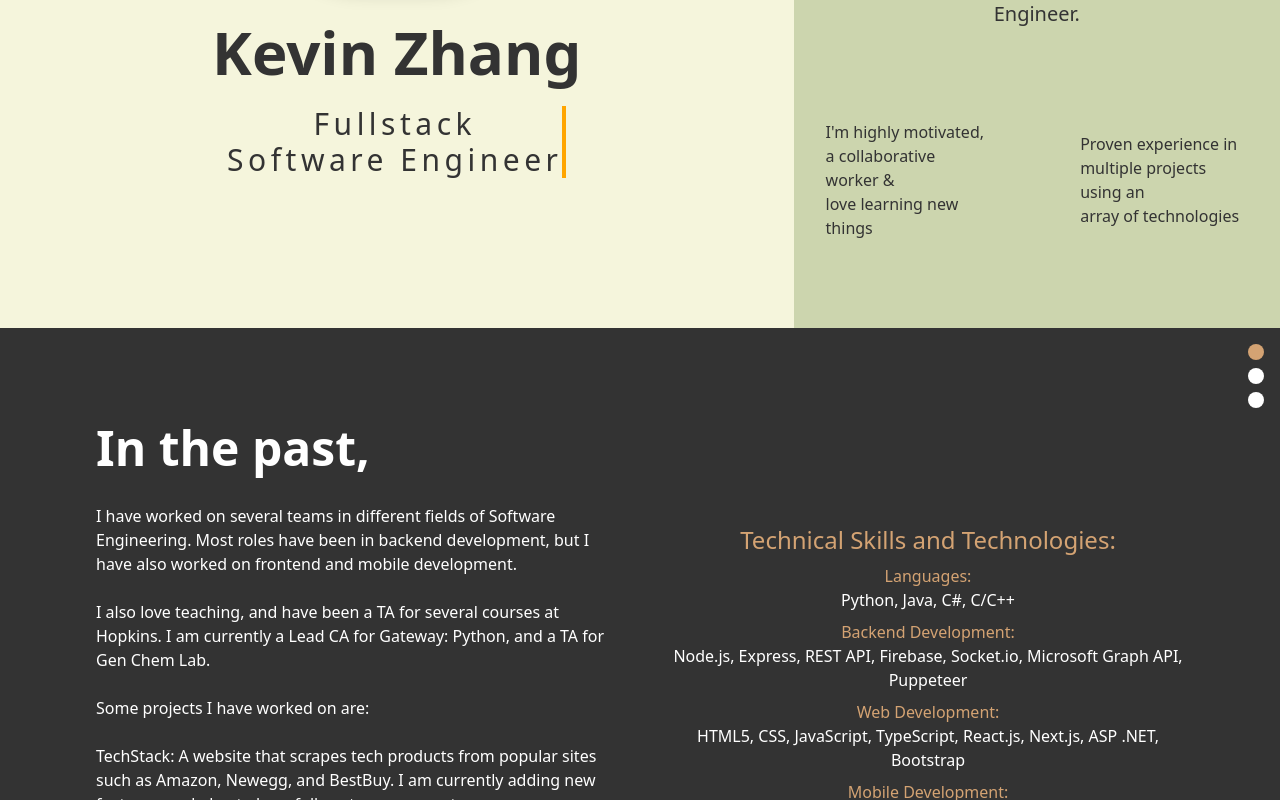
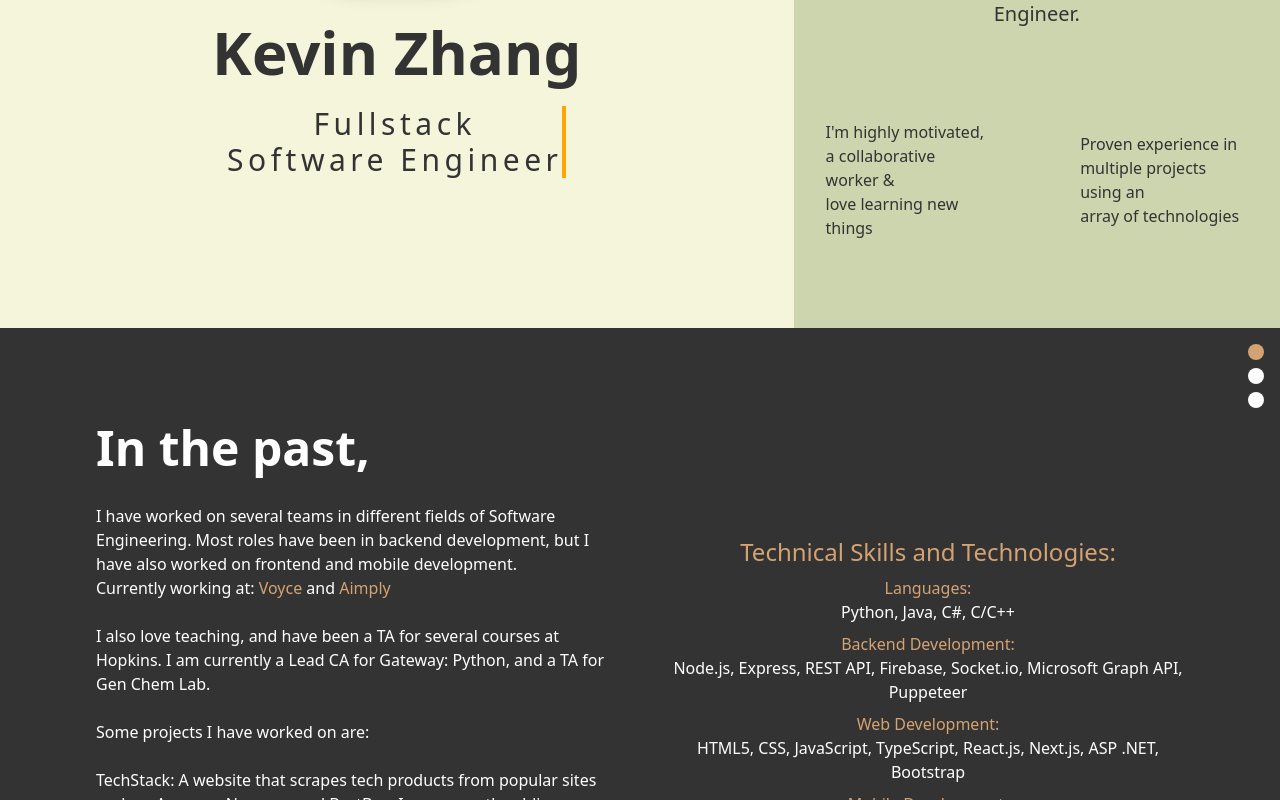
Before and after one commit to Kevin3874/Kevin-Portfolio, a Next.js app in the folder kevin-portfolio/: page / in a window 1280 px wide. Shown: the part 376-1176 px from the top of the page. Built offline with nearby package versions, Linux system fonts and the light colour scheme.

Commit message:
Add aimply

```diff
--- a/kevin-portfolio/src/pages/index.tsx
+++ b/kevin-portfolio/src/pages/index.tsx
@@ -140,7 +140,27 @@ const Home: NextPage = () => {
               <p className="mx-auto mb-2 max-w-lg">
                 I have worked on several teams in different fields of Software
                 Engineering. Most roles have been in backend development, but I
-                have also worked on frontend and mobile development.
+                have also worked on frontend and mobile development. <br />
+                Currently working at:
+                {
+                  <Link
+                    className="link-hover text-[#D4A373]"
+                    href="https://web.voyceglobal.com/"
+                    target={"_blank"}
+                  >
+                    {" "}Voyce{" "}
+                  </Link>
+                }
+                and
+                {
+                  <Link
+                    className="link-hover text-[#D4A373]"
+                    href="https://briefs.aimply.io/"
+                    target={"_blank"}
+                  >
+                    {" "}Aimply
+                  </Link>
+                }
               </p>
               <p className="mx-auto mb-2 max-w-lg">
                 I also love teaching, and have been a TA for several courses at
```
